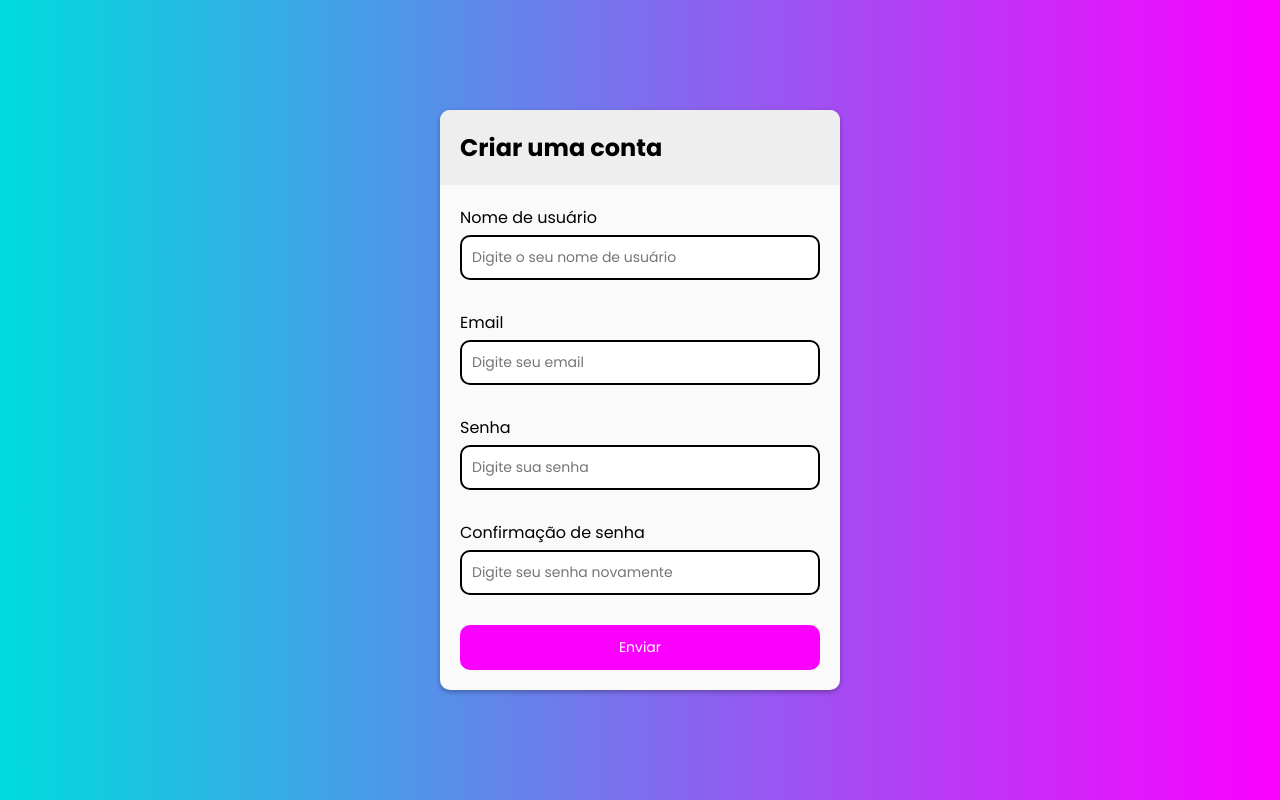
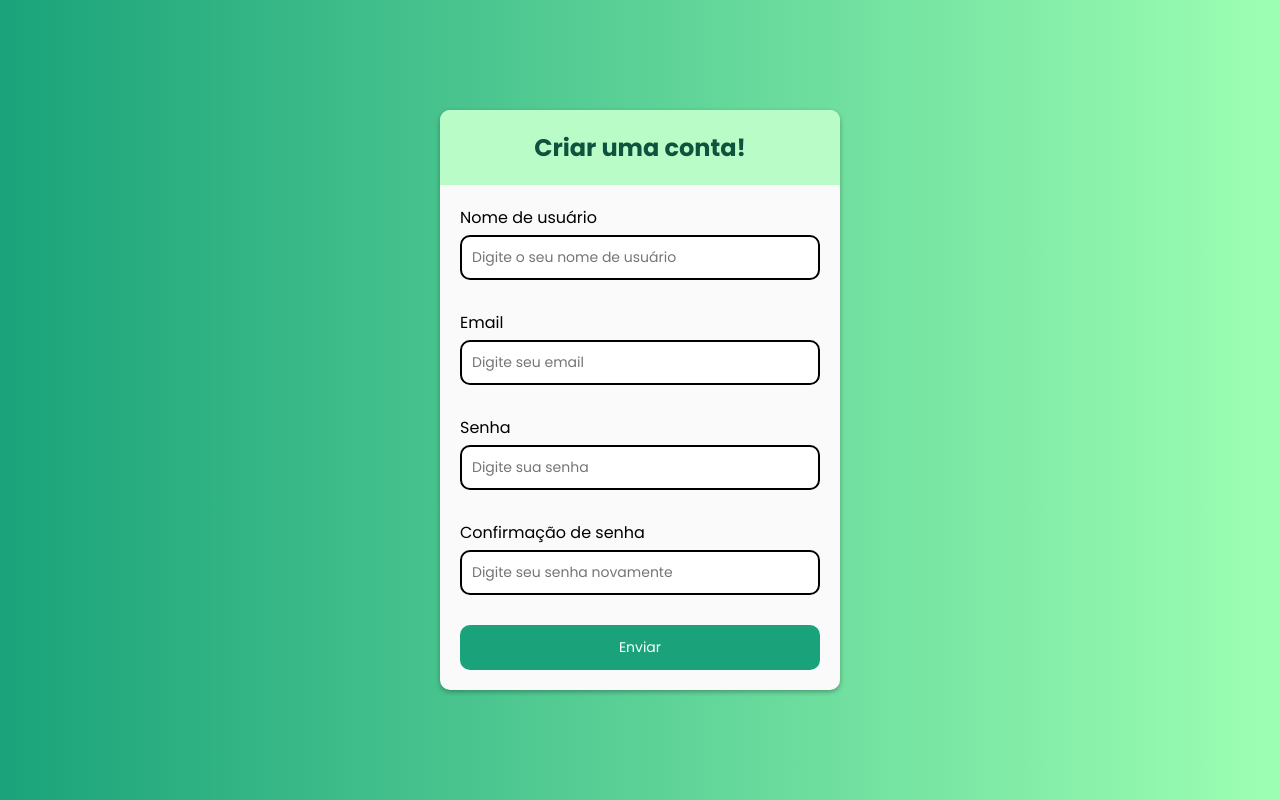
Before and after one commit to lucasbizachi/Formul-rio-teste, a plain HTML site: page index.html in a window 1280 px wide. Drawn offline with Linux system fonts and the light colour scheme.

Commit message:
update1706

```diff
--- a/index.html
+++ b/index.html
@@ -13,7 +13,7 @@
 <body>
     <div class="container">
         <div class="header">
-            <h2>Criar uma conta</h2>
+            <h2 class="txt">Criar uma conta!</h2>
         </div>
         <form id="form" class="form">
             <div class="form-control">
@@ -32,14 +32,14 @@
             </div>
             <div class="form-control">
                 <label for="password">Senha</label>
-                <input type="text" id="password" placeholder="Digite sua senha">
+                <input type="password" id="password" placeholder="Digite sua senha">
                 <i class="fas fa-exclamation-circle"></i>
                 <i class="fas fa-check-circle"></i>
                 <small>Mensagem de erro</small>
             </div>
             <div class="form-control">
                 <label for="password-confirmation">Confirmação de senha</label>
-                <input type="text" id="password-confirmation" placeholder="Digite seu senha novamente">
+                <input type="password" id="password-confirmation" placeholder="Digite seu senha novamente">
                 <i class="fas fa-exclamation-circle"></i>
                 <i class="fas fa-check-circle"></i>
                 <small>Mensagem de erro</small>
--- a/style.css
+++ b/style.css
@@ -1,13 +1,19 @@
+@import url('https://fonts.googleapis.com/css2?family=Poppins&display=swap');
+
 *{
     box-sizing: border-box;
     margin: 0;
     padding: 0;
     font-family: 'Poppins', sans-serif;
 }
+.txt {
+    font-family: 'Poppins', sans-serif;
+    color: #0d533e;
+}
 body{
     width: 100%;
     min-height: 100vh;
-    background: linear-gradient(90deg, #00dbde 0%, #fc00ff 100%);
+    background: linear-gradient(90deg, #1AA37A 0%, #9DFFB3 100%);
     display: flex;
     justify-content: center;
     align-items: center;
@@ -21,8 +27,9 @@ body{
     overflow: hidden;
 }
 .header{
-    background-color: #eee;
+    background-color: #bafcc8;
     padding: 20px;
+    text-align: center;
 }
 .form{
     padding: 20px;
@@ -57,8 +64,8 @@ body{
     visibility: hidden;
 }
 .form button{
-    background-color: #fc00ff;
-    border: 2px solid #fc00ff;
+    background-color: #1AA37A;
+    border: 2px solid #1AA37A;
     color: #fff;
     font-size: 14px;
     width: 100%;
```
